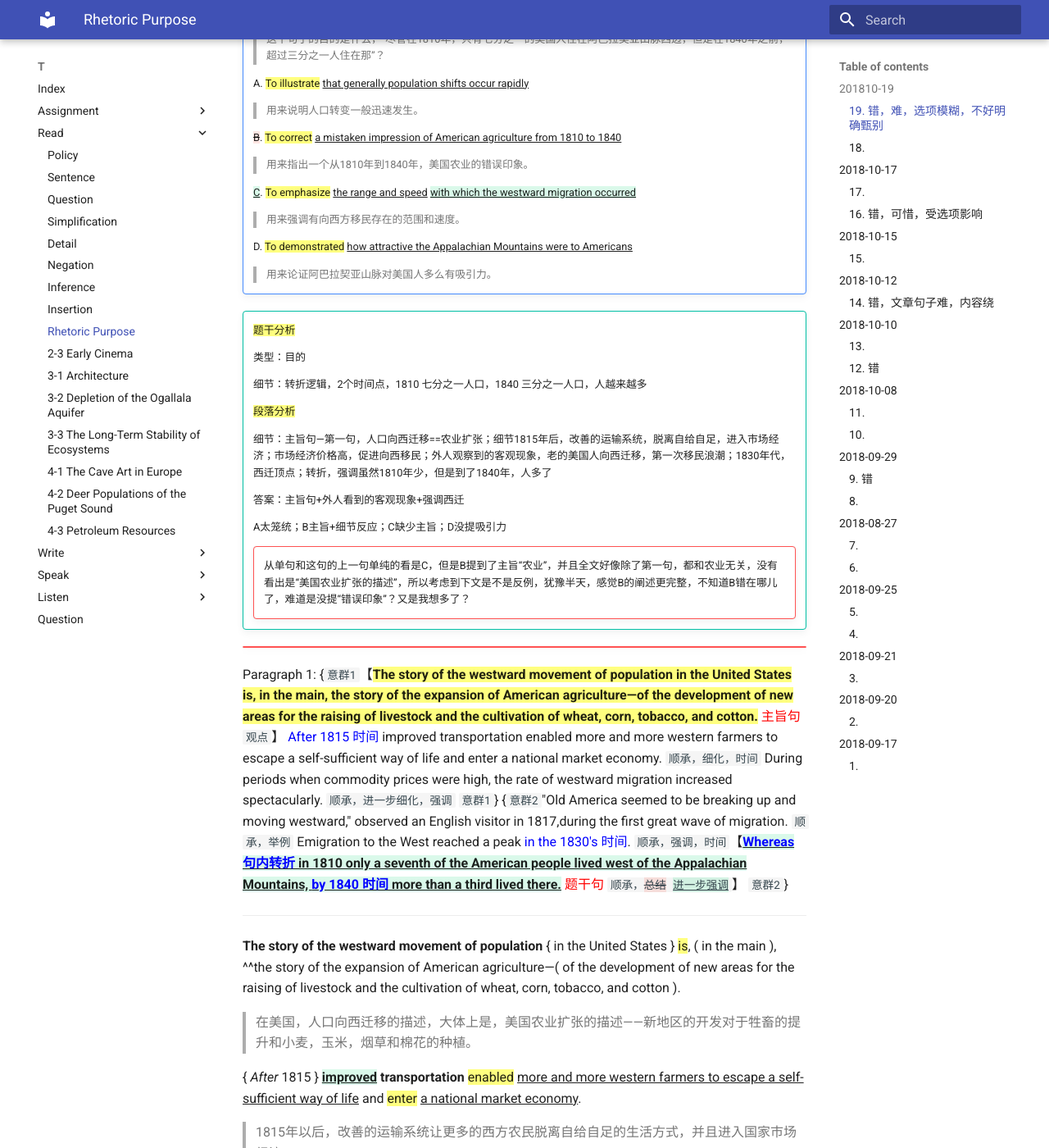
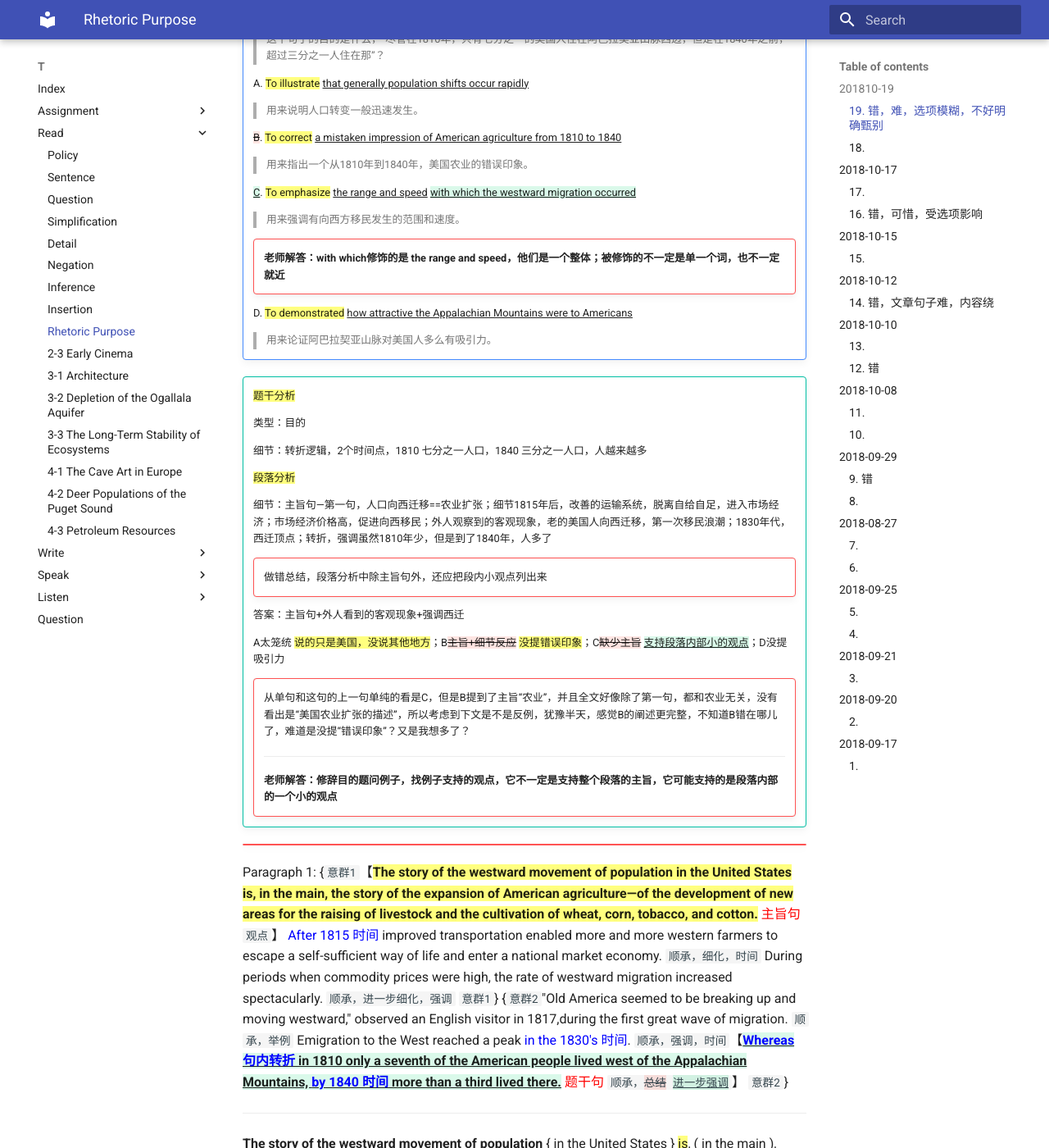
Before and after one commit to katyushaQ/t, an MkDocs documentation site: the page built from docs/read/rhetoricpurpose.md, in a window 1280 px wide and 1400 px high, scrolled down 384 px. Shown: the whole window at 82% size. Built offline with MkDocs 1.6.1 and Material for MkDocs 9.7.7, drawn with Linux system fonts in a browser that asks for light colours; old or Windows-style settings are respelled for this version of MkDocs; some of the changed text lies outside the part shown.

Commit message:
rhetoricpurpose.md 19题老师答疑, 2018-1015-1021.md 20181020, 20181021

```diff
--- a/docs/read/rhetoricpurpose.md
+++ b/docs/read/rhetoricpurpose.md
@@ -16,7 +16,11 @@
     > 用来指出一个从1810年到1840年，美国农业的错误印象。
 
     {++C++}. ==To emphasize== ^^the range and speed^^ {++with which the westward migration occurred++}
-    > 用来强调有向西方移民存在的范围和速度。
+    > 用来强调有向西方移民发生的范围和速度。
+
+    !!! failure ""
+
+        **老师解答：with which修饰的是 the range and speed，他们是一个整体；被修饰的不一定是单一个词，也不一定就近**
 
     D. ==To demonstrated== ^^how attractive the Appalachian Mountains were to Americans^^
     > 用来论证阿巴拉契亚山脉对美国人多么有吸引力。
@@ -33,13 +37,21 @@
 
     细节：主旨句—第一句，人口向西迁移==农业扩张；细节1815年后，改善的运输系统，脱离自给自足，进入市场经济；市场经济价格高，促进向西移民；外人观察到的客观现象，老的美国人向西迁移，第一次移民浪潮；1830年代，西迁顶点；转折，强调虽然1810年少，但是到了1840年，人多了
 
+    !!! failure ""
+
+        做错总结，段落分析中除主旨句外，还应把段内小观点列出来
+
     答案：主旨句+外人看到的客观现象+强调西迁
 
-    A太笼统；B主旨+细节反应；C缺少主旨；D没提吸引力
+    A太笼统 ==说的只是美国，没说其他地方==；B{--主旨+细节反应--} ==没提错误印象==；C{--缺少主旨--} {++支持段落内部小的观点++}；D没提吸引力
 
     !!! failure ""
 
         从单句和这句的上一句单纯的看是C，但是B提到了主旨“农业”，并且全文好像除了第一句，都和农业无关，没有看出是“美国农业扩张的描述”，所以考虑到下文是不是反例，犹豫半天，感觉B的阐述更完整，不知道B错在哪儿了，难道是没提“错误印象”？又是我想多了？
+
+        ----
+
+        **老师解答：修辞目的题问例子，找例子支持的观点，它不一定是支持整个段落的主旨，它可能支持的是段落内部的一个小的观点**
 
 !!! failure ""
 
@@ -67,13 +79,13 @@ Paragraph 1: {`意群1`【==**The story of the westward movement of population i
 
 NEW WORDS |  NEW WORDS |  NEW WORDS
 ------------ | -------------  | -------------
-Whereas 【正式】尽管 | Appalachian 阿巴拉契亚山脉 | demonstrated 论证
+Whereas 【正式】尽管 | Appalachian 阿巴拉契亚山脉 | demonstrated 说明，论证
 purpose of ……的目的 | seventh 七分之一 | third 三分之一
 correct 指出错误，纠正 | impression 印象 | mistaken 错误的
-occur 【在特定地点或情况下】发生，存在 | attractive 有吸引力的
+occur 【在特定地点或情况下】发生，存在 | attractive 有吸引力的 | by 在……之前
 expansion 扩张 | story 描述，纪事，史话 | tobacco 烟草
 self-sufficient 自己自足的 | spectacularly 惊人地 | break up 分拆，分解
-Emigration to 移居国外 | transportation 运输系统 | by 在……之前
+Emigration to 移居国外 | transportation 运输系统 |
 
 #### 18.
 
```
Also changed, not shown: other parts of docs/read/rhetoricpurpose.md (+1 -1 lines), docs/assignment/2018-1015-1021.md (+6 -6 lines).
